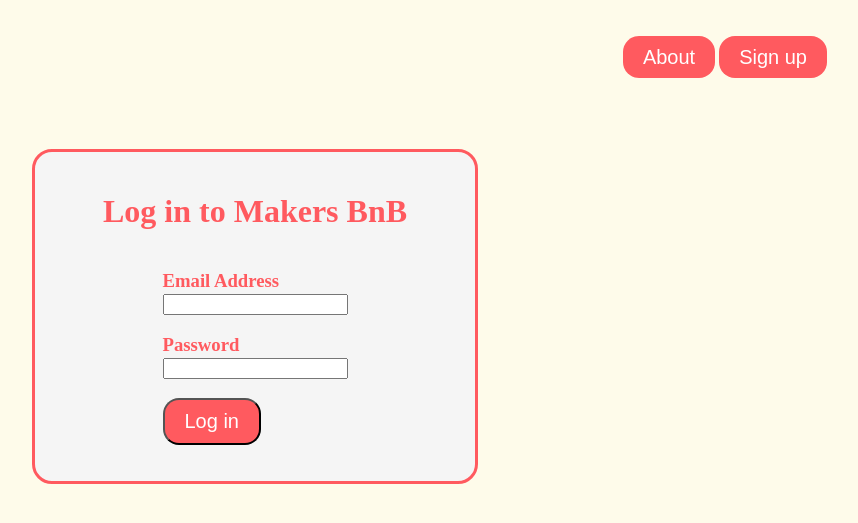
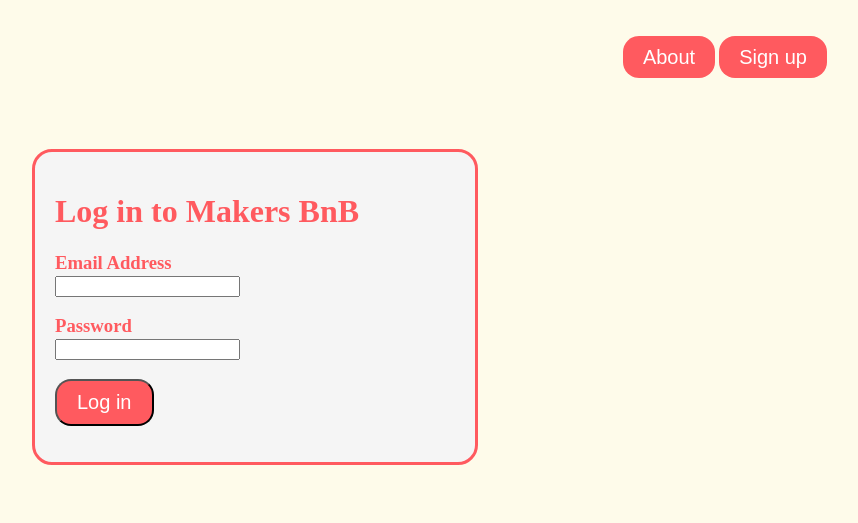
Before and after one commit to hudaa12/MakersBnB, a Flask app: page /login in a window 1280 px wide. Shown: the part 148-671 px from the top of the page, without its empty margins (385-1243 px from the left). Run offline with Flask 3, Linux system fonts and the light colour scheme; some web fonts are replaced.

Commit message:
Fixed style css file issues

```diff
--- a/static/style.css
+++ b/static/style.css
@@ -107,6 +107,7 @@ body {
   width: 400px;
   margin: 20px;
   background-color: #f5f5f5;
+}
 
 .list_of_spaces, .list_of_bookings {
   border: solid #FF5A5F;
@@ -123,8 +124,8 @@ body {
   }
 
   /* Add these styles to center items */
-  display: flex;
-  flex-direction: column; /* Stack items vertically */
-  align-items: center; /* Center items horizontally */
-  justify-content: center; /* Center items vertically */
-}
+   /*display: flex;
+   /*flex-direction: column; /* Stack items vertically */
+   /*align-items: center; /* Center items horizontally */
+   /*justify-content: center; /* Center items vertically */
+ /*}
```
Lines whose indentation alone changed are shown as unchanged.
